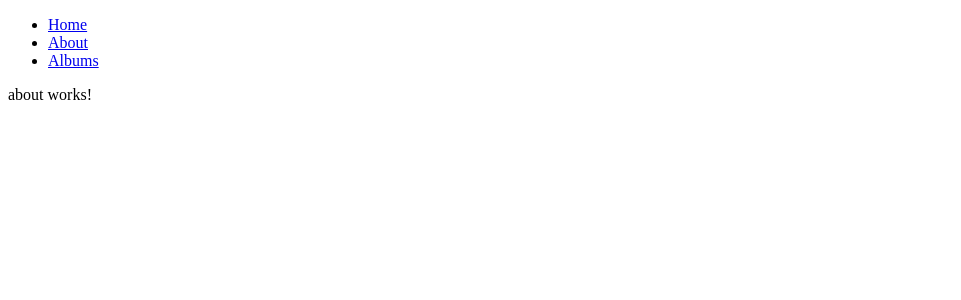
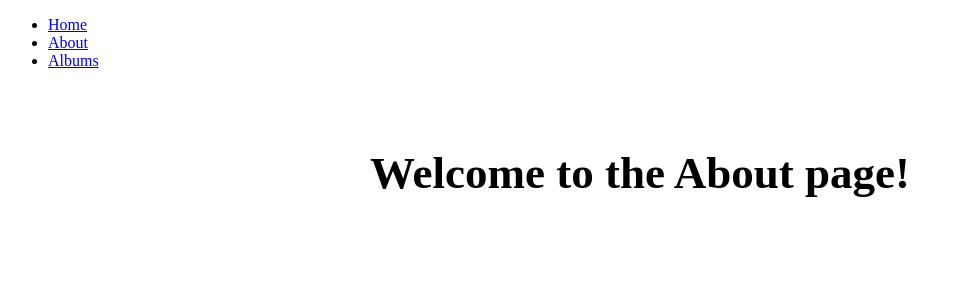
Before and after one commit to AKhalelov/Web-Dev, an Angular app in the folder Lab6/: page /about in a window 1280 px wide. Shown: the top 300 px of the page, without its empty margins (0-961 px from the left). Built offline with nearby package versions, Linux system fonts and the light colour scheme.

Commit message:
About page correction

```diff
--- a/Lab6/src/app/about/about.component.css
+++ b/Lab6/src/app/about/about.component.css
@@ -0,0 +1,6 @@
+div {
+    text-align: center ;
+    margin-top: 20px;
+    padding: 20px;
+    font-size: 30px;
+}
--- a/Lab6/src/app/about/about.component.html
+++ b/Lab6/src/app/about/about.component.html
@@ -1 +1,3 @@
-<p>about works!</p>
+<div>
+    <h2>Welcome to the About page!</h2>
+</div>
```
